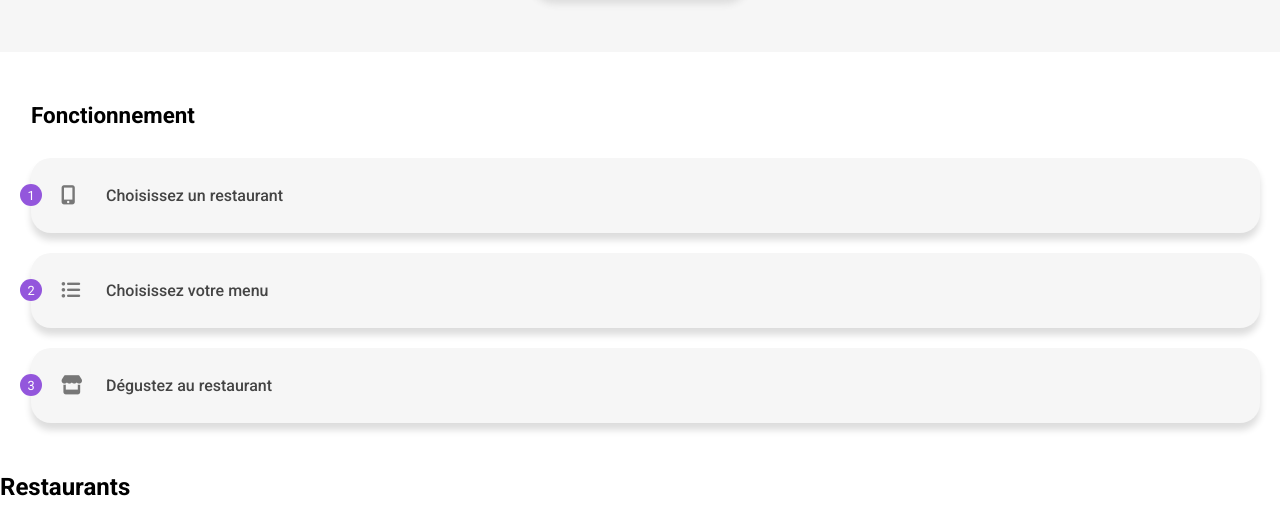
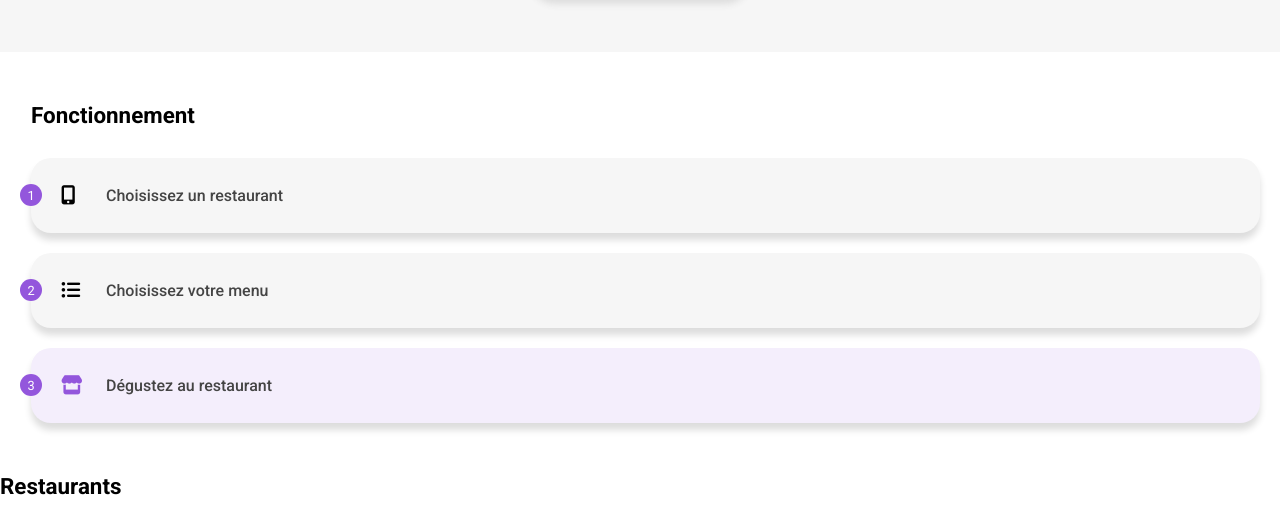
Before and after one commit to TheNewDevl/sousacarlos_3_11012022, a plain HTML site: page index.html in a window 1280 px wide. Shown: the part 288-797 px from the top of the page. Drawn offline with Linux system fonts and the light colour scheme; a web font is replaced by a local one.

Commit message:
add active class for section-foctionnement

```diff
--- a/index.html
+++ b/index.html
@@ -29,6 +29,7 @@
             <a href="#section-restaurants" class="btn nav__btn">Explorer nos restaurants</a>
         </nav>
 
+        <main>
         <section class="tuto-container">
             <h2 class="title tuto-container__title">Fonctionnement</h2>
 
@@ -44,19 +45,28 @@
                 <span class="tuto-btn__text" >Choisissez votre menu</span>
             </div>
 
-            <div class="tuto-btn">
+            <div class="tuto-btn active">
                 <span class="tuto-btn__step">3</span>
-                <div class="tuto-btn__icon"><i class="fas fa-store"></i></div>
+                <div class="tuto-btn__icon active"><i class="fas fa-store"></i></div>
                 <span class="tuto-btn__text" >Dégustez au restaurant</span>
             </div>
 
+        </section>
+
+        <section>
+            <h2 class="title">Restaurants</h2>
+            <article>
 
 
+            </article>
         </section>
 
-        <main>
-            <h2>Restaurants</h2>
+
+
         </main>
+
+
+
         <script
             src="https://kit.fontawesome.com/341daa4a7e.js"
             crossorigin="anonymous"
--- a/sass/layout/_section-fonctionnement.scss
+++ b/sass/layout/_section-fonctionnement.scss
@@ -18,6 +18,10 @@
     border-radius: 20px;
     box-shadow: $shadow-default;
     position: relative;
+    &.active, &:hover{
+        background-color: lighten($color: $color-primary, $amount: 36%);
+        color: $color-primary;
+    }
     &__step{
         @include flex-center;
         position: absolute;
@@ -34,6 +38,10 @@
         left: 30px;
         font-size: $btn-icon-size;
         color: darken($color: $color-background, $amount: 50%);
+        color: inherit;
+        &.active{
+            color: $color-primary;
+        }
     }
     &__text{
         padding-left: 75px;
```
Also changed, not shown: sass/layout/_section-restaurants.scss (added), style.css.
